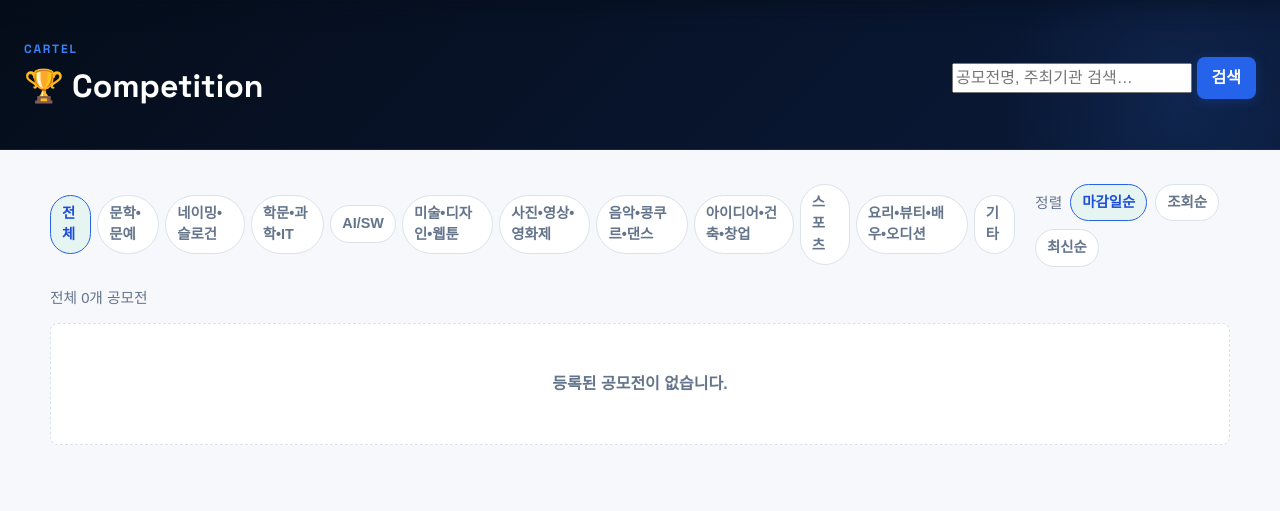
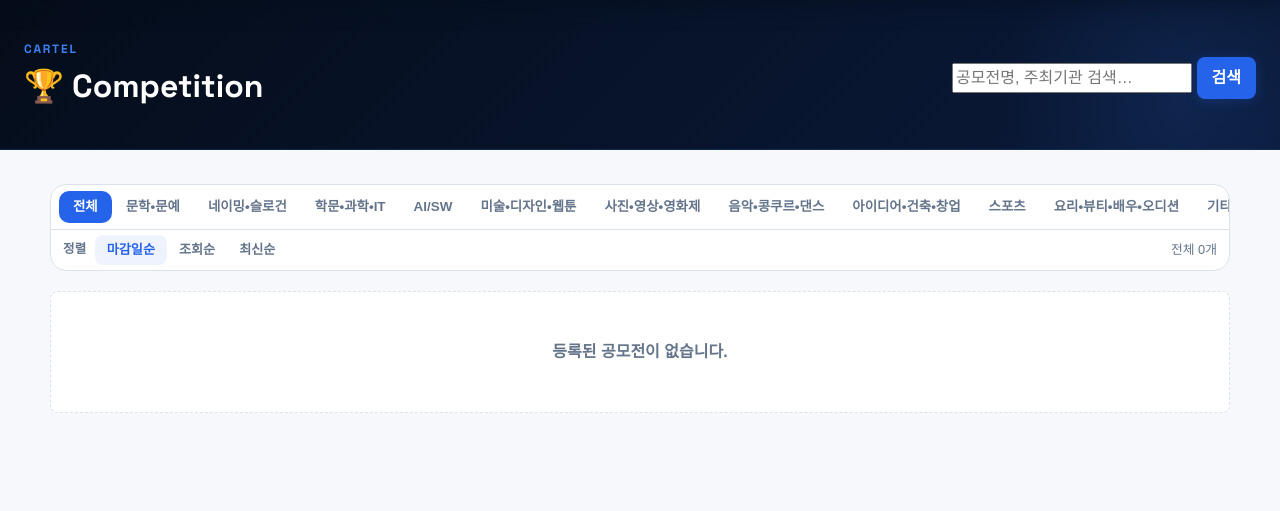
Before and after one commit to ngnl-yzh/Cartel-HP_free, a FastAPI app: page /competitions in a window 1280 px wide. Shown: the part 61-572 px from the top of the page. Run offline with FastAPI, Linux system fonts and the light colour scheme; data that the repository does not hold is empty.

Commit message:
design: redesign filter/sort toolbar as unified card UI
- Wrap filter + sort rows in a single rounded card border
- Filter row: scrollable pill buttons, no text wrapping, hide scrollbar
- Sort row: left-aligned with "정렬" label, right-aligned result count
- Remove separate result-count paragraph (now inline in toolbar)
- Active filter uses solid blue fill; active sort uses blue text

Co-Authored-By: Claude Sonnet 4.6 <noreply@anthropic.com>

```diff
--- a/static/css/style.css
+++ b/static/css/style.css
@@ -277,42 +277,92 @@ select {
 
 .toolbar {
   display: flex;
-  justify-content: space-between;
-  gap: 20px;
-  align-items: flex-start;
-  margin-bottom: 18px;
-}
-
-.filter-bar,
+  flex-direction: column;
+  gap: 0;
+  margin-bottom: 20px;
+  border: 1.5px solid var(--line);
+  border-radius: 16px;
+  overflow: hidden;
+  background: var(--surface);
+}
+
+/* ── 필터 행 ── */
+.filter-bar {
+  display: flex;
+  align-items: center;
+  gap: 0;
+  overflow-x: auto;
+  padding: 6px 8px;
+  border-bottom: 1px solid var(--line);
+  flex-wrap: nowrap;
+  scrollbar-width: none;
+}
+.filter-bar::-webkit-scrollbar { display: none; }
+
+.filter-btn {
+  flex-shrink: 0;
+  border: none;
+  border-radius: 10px;
+  padding: 6px 14px;
+  background: transparent;
+  color: var(--muted);
+  font-size: 0.84rem;
+  font-weight: 600;
+  white-space: nowrap;
+  transition: background .13s, color .13s;
+  cursor: pointer;
+  text-decoration: none;
+  display: inline-block;
+}
+.filter-btn:hover { background: var(--hover); color: var(--text); }
+.filter-btn.active {
+  background: var(--primary);
+  color: #fff;
+}
+
+/* ── 정렬 행 ── */
 .sort-bar {
   display: flex;
-  flex-wrap: wrap;
-  gap: 8px;
-  align-items: center;
-}
-
-.filter-btn,
+  align-items: center;
+  gap: 0;
+  padding: 5px 8px;
+}
+
+.sort-label {
+  font-size: 0.78rem;
+  font-weight: 600;
+  color: var(--muted);
+  padding: 0 8px 0 4px;
+  flex-shrink: 0;
+  letter-spacing: .03em;
+  text-transform: uppercase;
+}
+
 .sort-btn {
-  border: 1px solid var(--line);
-  border-radius: 999px;
-  padding: 7px 11px;
-  background: #fff;
-  color: var(--muted);
-  font-size: 0.9rem;
-  font-weight: 700;
-}
-
-.filter-btn.active,
+  border: none;
+  border-radius: 8px;
+  padding: 5px 12px;
+  background: transparent;
+  color: var(--muted);
+  font-size: 0.82rem;
+  font-weight: 600;
+  cursor: pointer;
+  text-decoration: none;
+  display: inline-block;
+  transition: background .13s, color .13s;
+  white-space: nowrap;
+}
+.sort-btn:hover { background: var(--hover); color: var(--text); }
 .sort-btn.active {
-  border-color: var(--primary);
-  background: #e6f5f2;
-  color: var(--primary-dark);
-}
-
-.sort-label,
+  color: var(--primary);
+  background: rgba(37,99,235,0.08);
+}
+
 .result-count {
   color: var(--muted);
-  font-size: 0.92rem;
+  font-size: 0.88rem;
+  margin-bottom: 16px;
+  padding: 0 2px;
 }
 
 .competition-grid {
@@ -1329,8 +1379,10 @@ select {
 
   /* 툴바 */
   .toolbar {
-    gap: 10px;
-  }
+    gap: 0;
+  }
+  .filter-btn { padding: 5px 11px; font-size: .8rem; }
+  .sort-btn   { padding: 4px 9px;  font-size: .79rem; }
   .board-search-bar {
     flex-wrap: wrap;
   }
--- a/templates/index.html
+++ b/templates/index.html
@@ -129,16 +129,16 @@
            class="sort-btn {% if current_sort == 'views' %}active{% endif %}">조회순</a>
         <a href="/competitions?tag={{ current_tag | urlencode }}&sort=newest&q={{ query | urlencode }}"
            class="sort-btn {% if current_sort == 'newest' %}active{% endif %}">최신순</a>
+        <span style="flex:1"></span>
+        {% if query %}
+        <span style="font-size:.8rem;color:var(--muted);padding-right:4px">
+          "<strong style="color:var(--text)">{{ query }}</strong>" · {{ competitions | length }}건
+        </span>
+        {% else %}
+        <span style="font-size:.8rem;color:var(--muted);padding-right:4px">전체 {{ competitions | length }}개</span>
+        {% endif %}
       </div>
     </div>
-
-    <p class="result-count">
-      {% if query %}
-        "<strong>{{ query }}</strong>" 검색 결과 {{ competitions | length }}건
-      {% else %}
-        전체 {{ competitions | length }}개 공모전
-      {% endif %}
-    </p>
 
     {% if competitions %}
     <div class="competition-grid">
@@ -490,16 +490,7 @@
   .fc-title { font-size: 1.15rem; }
 }
 
-/* ── 필터바 스크롤 ── */
-.filter-bar {
-  display: flex;
-  gap: 6px;
-  overflow-x: auto;
-  padding-bottom: 4px;
-  flex-wrap: nowrap;
-}
-.filter-bar::-webkit-scrollbar { height: 3px; }
-.filter-bar::-webkit-scrollbar-thumb { background: var(--line); border-radius: 2px; }
+/* index 페이지 전용 – style.css의 .filter-bar 오버라이드 없음 */
 </style>
 
 {% block scripts %}
```
